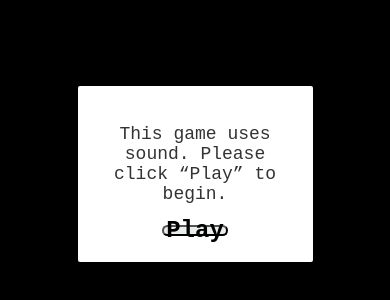
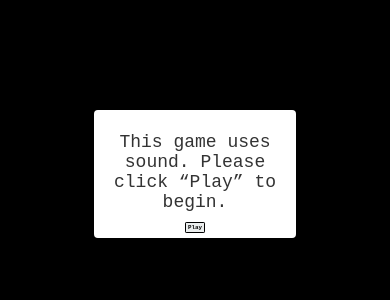
Before and after one commit to kevmiclee/void-leeba, a Vue app: page / in a window 390 px wide. Shown: the part 248-548 px from the top of the page. Built offline with nearby package versions, Linux system fonts and the light colour scheme.

Commit message:
responsive

```diff
--- a/src/App.vue
+++ b/src/App.vue
@@ -30,18 +30,19 @@ body {
   font-family: "Courier New";
   margin: 0;
   padding: 0;
-  overflow: hidden;
+  overflow-x: hidden;
+  overflow-y: auto;
   background-color: black;
   height: 100%;
 }
 
 button {
   height: 2.8vw;
-  font-size: 1.5em;
+  font-size: 1.5vw;
   font-family: "Courier New";
   font-weight: 700;
-  border-color: black;
-  border-radius: 6px;
+  border: 0.15vw solid black;
+  border-radius: 0.3vw;
   padding: 0.6vw;
   display: inline-flex;
   justify-content: center;
@@ -55,7 +56,7 @@ button {
 
 button:hover {
   background-color: var(--secondary-color);
-  border: 2px solid var(--primary-color);
+  border: 0.15vw solid var(--primary-color);
   color: white;
   cursor: pointer;
 }
--- a/src/components/SceneBody.vue
+++ b/src/components/SceneBody.vue
@@ -179,10 +179,10 @@ watch(
   font-weight: 500;
   width: fit-content;
   background-color: var(--background-color);
-  border-radius: 16px;
-  padding: 16px;
-  outline: 1px solid #9f3a27;
-  outline-offset: -4px;
+  border-radius: 1vw;
+  padding: 1vw;
+  outline: 0.05vw solid #9f3a27;
+  outline-offset: -0.25vw;
   z-index: 1;
 }
 
--- a/src/components/drawer/Drawer.vue
+++ b/src/components/drawer/Drawer.vue
@@ -69,7 +69,7 @@ watch(
   position: fixed;
   top: 0;
   left: 0;
-  width: 250px;
+  width: 16vw;
   height: 100vh;
   background: white;
   z-index: 1001;
--- a/src/components/drawer/DrawerMenu.vue
+++ b/src/components/drawer/DrawerMenu.vue
@@ -22,7 +22,7 @@
         character.$reset();
         timeoutStore.$reset(); -->
   </ul>
-  <span style="bottom: 100px; position: absolute"
+  <span style="bottom: 5vw; position: absolute"
     >Current scene: {{ game.currentSceneId }}</span
   >
 </template>
--- a/src/components/intro/IntroBody.vue
+++ b/src/components/intro/IntroBody.vue
@@ -41,7 +41,7 @@ const props = defineProps<{
 
 .eyes {
   display: flex;
-  gap: 16px;
+  gap: 1vw;
 }
 
 .eye {
--- a/src/components/intro/StartDialog.vue
+++ b/src/components/intro/StartDialog.vue
@@ -40,8 +40,8 @@ function startGame() {
 
 .box {
   background-color: #fff;
-  padding: 20px;
-  border-radius: 2px;
+  padding: 1vw;
+  border-radius: 1vw;
   box-shadow: 0 4px 8px rgba(0, 0, 0, 0.2);
   text-align: center;
   max-width: 50vw;
@@ -51,6 +51,6 @@ function startGame() {
 .message {
   font-size: 18px;
   color: #333;
-  margin-bottom: 20px;
+  margin-bottom: 1.1vw;
 }
 </style>
--- a/src/components/overlays/DisappearingItem.vue
+++ b/src/components/overlays/DisappearingItem.vue
@@ -25,7 +25,7 @@ watch(
 );
 
 function onAfterLeave() {
-  effects.toggleDisappearingItem();
+  effects.toggleDisappearingItem(false);
 }
 </script>
 
@@ -34,7 +34,7 @@ function onAfterLeave() {
   background-color: rgba(0, 0, 0, 0.8);
   color: white;
   padding: 1rem;
-  border-radius: 6px;
+  border-radius: 0.3vw;
   text-align: center;
   max-width: 300px;
   margin: 1rem auto;
--- a/src/components/overlays/Snackbar.vue
+++ b/src/components/overlays/Snackbar.vue
@@ -18,13 +18,13 @@ const snackbar = useSnackbarStore();
 <style scoped>
 .snackbar {
   position: fixed;
-  bottom: 20px;
+  bottom: 1.2vw;
   left: 50%;
   transform: translateX(-50%);
   background-color: #333;
   color: white;
-  padding: 12px 24px;
-  border-radius: 4px;
+  padding: 0.8vw 1.4vw;
+  border-radius: 0.3vw;
   box-shadow: 0 2px 8px rgba(0, 0, 0, 0.3);
   z-index: 1000;
   animation: fade-in-out 5s ease;
@@ -33,7 +33,7 @@ const snackbar = useSnackbarStore();
 @keyframes fade-in-out {
   0% {
     opacity: 0;
-    transform: translateX(-50%) translateY(20px);
+    transform: translateX(-50%) translateY(1.2vw);
   }
   10%,
   90% {
@@ -42,7 +42,7 @@ const snackbar = useSnackbarStore();
   }
   100% {
     opacity: 0;
-    transform: translateX(-50%) translateY(20px);
+    transform: translateX(-50%) translateY(1.2vw);
   }
 }
 </style>
--- a/src/components/widgets/Dialog.vue
+++ b/src/components/widgets/Dialog.vue
@@ -81,7 +81,7 @@ function onDialogClick() {
   display: inline-block;
   width: fit-content;
   padding: 0.25em 0.5em;
-  border-radius: 4px;
+  border-radius: 0.2vw;
   outline: 0.1vw solid white;
   outline-offset: -0.2vw;
   box-shadow: 2px 0 8px rgba(0, 0, 0, 0.3);
@@ -103,7 +103,7 @@ function onDialogClick() {
 }
 
 .dialog-foreground {
-  border-radius: 4px;
+  border-radius: 0.3vw;
   padding: 1.2vw;
   outline: 0.15vw solid var(--secondary-color);
   outline-offset: -0.3vw;
```
